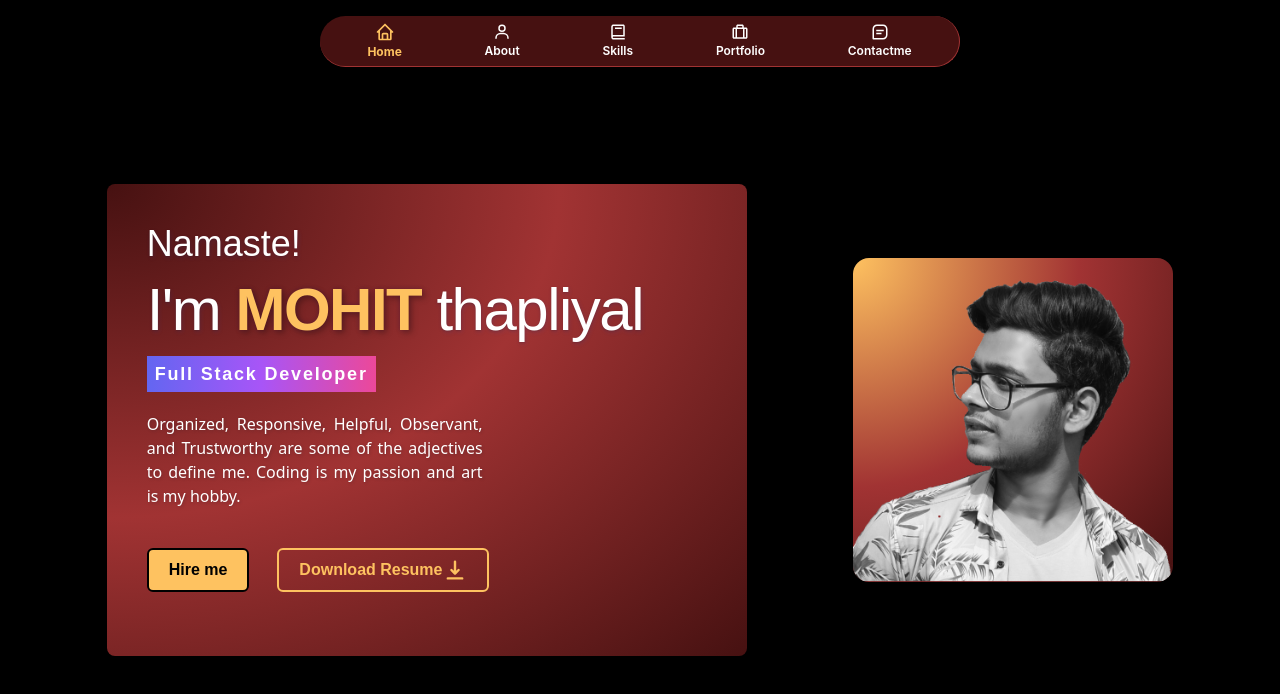
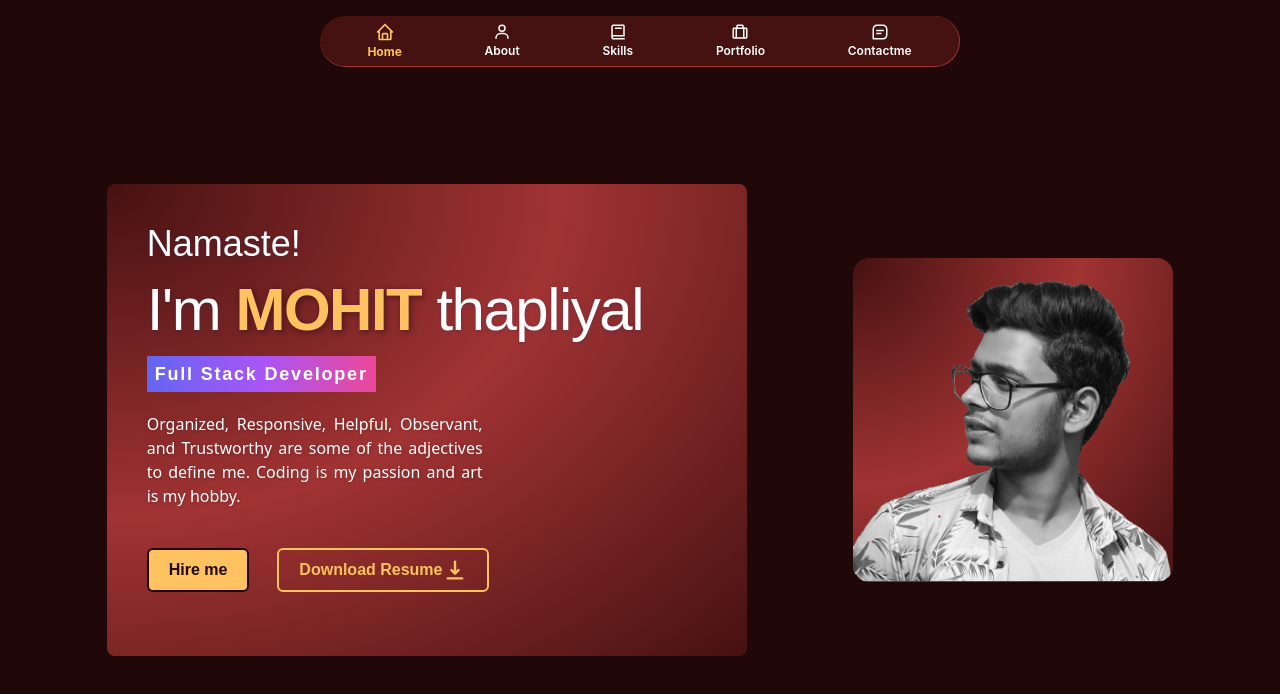
Before and after one commit to Mohit-Thapliyal/Portfolio, a React (Create React App) app: page / in a window 1280 px wide. Shown: the top 694 px of the page. Built offline with nearby package versions, Linux system fonts and the light colour scheme.

Commit message:
theme enhanced

```diff
--- a/src/components/Main/Main.jsx
+++ b/src/components/Main/Main.jsx
@@ -31,7 +31,7 @@ const Main = () => {
               scale: 1.07,
               transition: { duration: 0.03 },
             }}
-            className="flex justify-center bg-[radial-gradient(ellipse_at_top_left,_var(--tw-gradient-stops))] from-highlight via-tertiary to-secondary w-7/12  rounded-3xl md:rounded-[1em] hover:scale-105 duration-300 ease-linear md:justify-end md:w-5/12 lg:w-3/12"
+            className="flex justify-center bg-[radial-gradient(ellipse_at_top_left,_var(--tw-gradient-stops))] from-secondary via-tertiary to-secondary w-7/12  rounded-3xl md:rounded-[1em] hover:scale-105 duration-300 ease-linear md:justify-end md:w-5/12 lg:w-3/12"
           >
             <img
               src={profilePic}
--- a/tailwind.config.js
+++ b/tailwind.config.js
@@ -30,8 +30,8 @@ module.exports = {
         // highlight: "#F0CAA3",
 
         // Brick theme
-        primary: "#000000",
-        // primary: "#290001",
+        primary: "#210808",
+        // primary: "#000000",
         secondary: "#461111",
         tertiary: "#A13333",
         nosecondary: "#461111",
@@ -55,6 +55,15 @@ module.exports = {
         // highlight: "#FEC260",
 
         // highlight: "#A7D129",
+
+        // Crio theme
+        // primary: "#023437",
+        // secondary: "#01644A",
+        // tertiary: "#05B683",
+        // nosecondary: "#01644A",
+        // notertiary: "#05B683",
+        // highlight: "#eedb32",
+
       }
     },
   },
```
